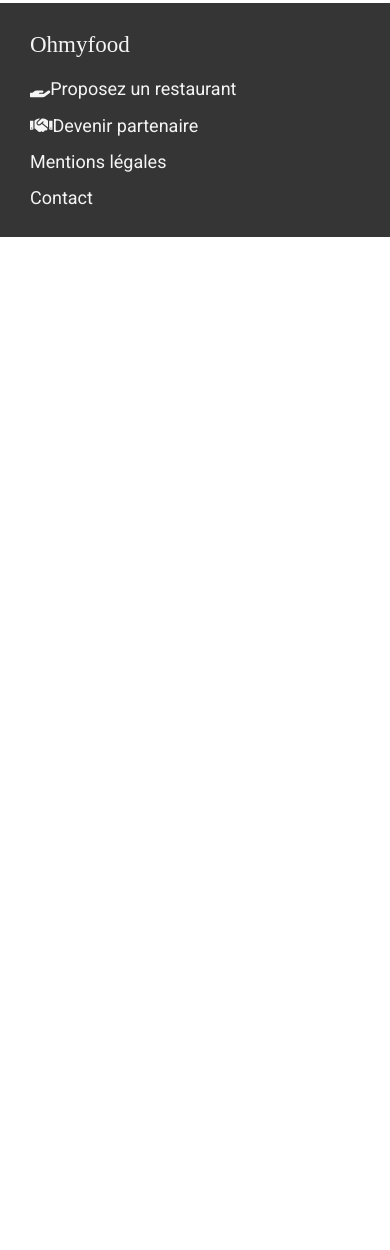
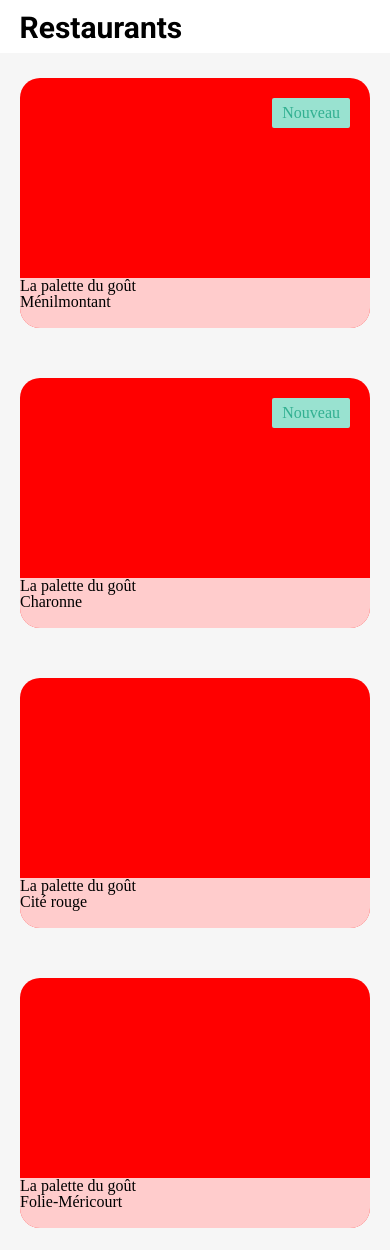
Before and after one commit to THOMAS-OC/P3_OPENCLASSROOMS, a website: page index.html in a window 390 px wide. Shown: the part 747-1997 px from the top of the page. Before the commit the page ends 984 px from the top, so only its background shows below. Drawn offline with Linux system fonts and the light colour scheme; a web font is replaced by a local one.

Commit message:
Mise en place section restaurant sur smartphone

```diff
--- a/index.html
+++ b/index.html
@@ -85,6 +85,47 @@
 
 <!-- End functionning -->
 
+<!-- restaurant -->
+
+    <h2>Restaurants</h2>
+
+<section class="restaurant">
+    <div class="restaurant__item">
+        <p class="restaurant__item__new">Nouveau</p>
+        <div class="restaurant__item__img"></div>
+        <div class="restaurant__item__foot">
+            <p> <span>La palette du goût </span> <br> Ménilmontant</p>
+        </div>
+    </div>
+    <div class="restaurant__item">
+        <p class="restaurant__item__new">Nouveau</p>
+        <div class="restaurant__item__img"></div>
+
+        <div class="restaurant__item__foot">
+            <p> <span>La palette du goût </span> <br> Charonne </p>
+        </div>
+
+    </div>
+    <div class="restaurant__item">
+        <div class="restaurant__item__img"></div>
+
+        <div class="restaurant__item__foot">
+            <p> <span>La palette du goût </span> <br> Cité rouge </p>
+        </div>
+
+    </div>
+    <div class="restaurant__item">
+        <div class="restaurant__item__img"></div>
+
+        <div class="restaurant__item__foot">
+            <p> <span>La palette du goût </span> <br> Folie-Méricourt </p>
+        </div>
+
+    </div>
+</section>
+
+<!-- end restaurant -->
+
 <!-- Footer -->
 
     <footer class="footer">
--- a/sass/pages/home.scss
+++ b/sass/pages/home.scss
@@ -17,7 +17,6 @@
 
 h2{
     height: 50px;
-    background-color: white;
     font-family: $font-text;
     padding-left: 5vw;
     line-height: 50px;
@@ -35,11 +34,13 @@ h2{
     justify-content: space-around;
     align-items: center;
 
+
     i{
         line-height: 70px;
         width: 30%;
         text-align: center;
         font-size: 20px;
+        color: $color-icon;
     }
 
     &__step{
@@ -79,3 +80,42 @@ h2{
     }
 
 }
+
+// Restaurants
+.restaurant{
+    height: auto;
+    background-color: $color-background;
+    width: 100vw;
+    height: 1200px;
+    display: flex;
+    flex-direction: column;
+    justify-content: space-around;
+    align-items: center;
+
+    &__item{
+        height: 250px;
+        background-color: red;
+        border-radius: 20px;
+        width: 350px;
+        position: relative;
+        overflow: hidden;
+    }
+
+    &__item__new{
+        position: absolute;
+        top: 20px;
+        right: 20px;
+        background-color: $color-tertiary;
+        padding: 7px 10px;
+        color: darken($color-tertiary, 30%);
+        border-radius: 2px;
+    }
+    &__item__foot{
+        position: absolute;
+        width: 100%;
+        background-color: rgba(255, 255, 255, 0.80);
+        bottom: 0;
+        left: 0;
+        height: 20%;
+    }
+}
--- a/sass/utils/_variables.scss
+++ b/sass/utils/_variables.scss
@@ -5,5 +5,6 @@ $color-tertiary  : #99E2D0;
 $color-background : #F6F6F6;
 $color-header : #FFFFFF;
 $color-footer : #353535;
+$color-icon : #afafaf;
 $color-location : #EAEAEA;
 $color-shadow : darken($color-background, 10%);
```
Also changed, not shown: css/style.css, 1 other file.
